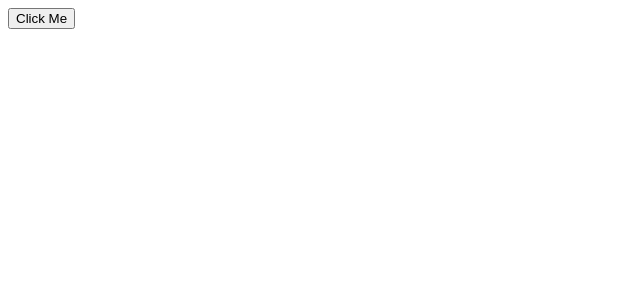
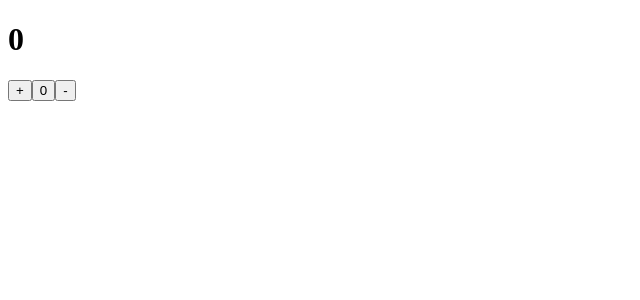
Before and after one commit to ELGHAD/Learn-React, a React (Vite) app: page / in a window 1280 px wide. Shown: the top 300 px of the page, without its empty margins (0-640 px from the left). Built offline with nearby package versions, Linux system fonts and the light colour scheme.

Commit message:
Counter (UeState)

```diff
--- a/src/App.jsx
+++ b/src/App.jsx
@@ -1,10 +1,10 @@
-import Button from "./Button"
+import Counter from "./Counter"
 
 function App() {
 
   return (
     <>
-       <Button />
+       <Counter/>
 
     </>
 
--- a/src/Button.jsx
+++ /dev/null
@@ -1,8 +0,0 @@
-
-
-function Button() {
- const handleClick = () => {console.log("Button clicked!")};
-
-  return <button onClick={handleClick}>Click Me</button>;
-}
-export default Button;
--- /dev/null
+++ b/src/Counter.jsx
@@ -0,0 +1,24 @@
+import React,{useState} from "react";
+
+function Counter() {
+
+  const[count,setCount]=useState(0);
+  const increment=()=>{
+    setCount(count+1);}
+
+      const reset=()=>{
+    setCount(count==0);}
+      const decrement=()=>{
+    setCount(count-1);}
+
+return (
+
+    <div>
+      <h1>{count} </h1>
+      <button onClick={increment}>+</button>
+      <button onClick={reset}>0</button>
+      <button onClick={decrement}>-</button>
+    </div>
+)
+}
+export default Counter;
```
Also changed, not shown: src/MyComponents.jsx (added, +17 -0 lines).
